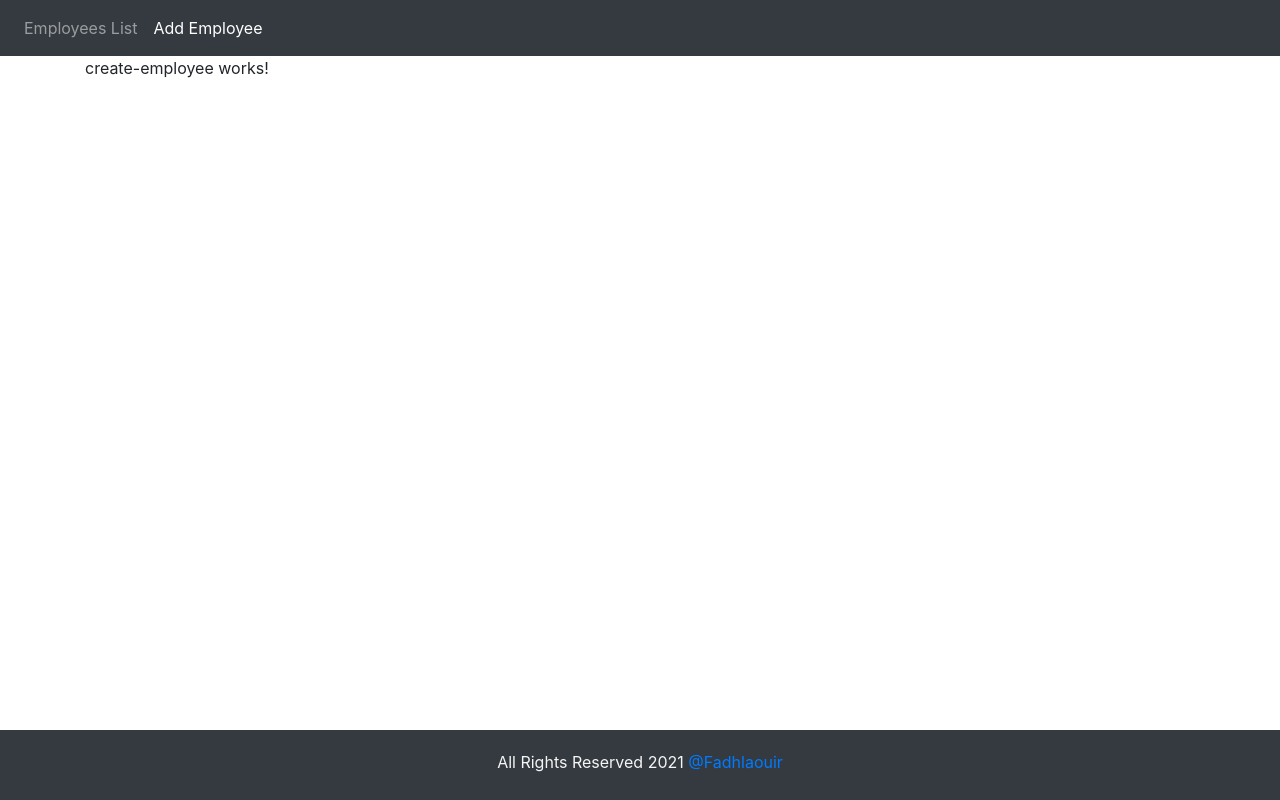
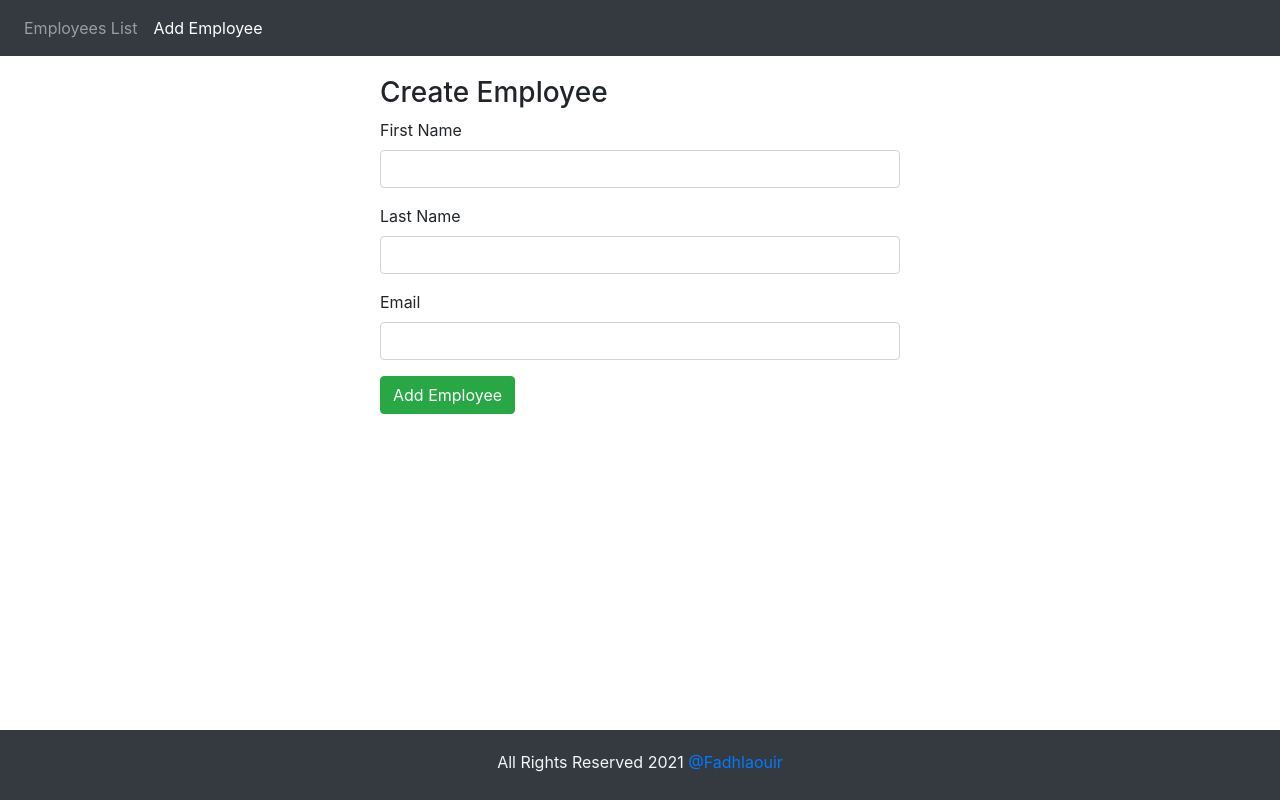
Before and after one commit to fadhlaouir/Employee-Management-Application, an Angular app in the folder angular-frontend/: page /create-employee in a window 1280 px wide. Built offline with nearby package versions, Linux system fonts and the light colour scheme.

Commit message:
Angular Create Employee Form Handling

```diff
--- a/angular-frontend/src/app/app.component.css
+++ b/angular-frontend/src/app/app.component.css
@@ -0,0 +1,3 @@
+.body {
+    padding: 20px;
+}
--- a/angular-frontend/src/app/app.component.html
+++ b/angular-frontend/src/app/app.component.html
@@ -9,7 +9,7 @@
     </ul>
 </nav>
 
-<div class="container">
+<div class="container body">
     <router-outlet></router-outlet>
 </div>
 
--- a/angular-frontend/src/app/app.module.ts
+++ b/angular-frontend/src/app/app.module.ts
@@ -7,6 +7,7 @@ import { AppComponent } from './app.component';
 import { EmployeeListComponent } from './components/employee-list/employee-list.component';
 import { EmployeeService } from './services/employee.service';
 import { CreateEmployeeComponent } from './components/create-employee/create-employee.component';
+import { FormsModule } from '@angular/forms';
 
 @NgModule({
   declarations: [
@@ -17,7 +18,8 @@ import { CreateEmployeeComponent } from './components/create-employee/create-emp
   imports: [
     BrowserModule,
     AppRoutingModule,
-    HttpClientModule
+    HttpClientModule,
+    FormsModule
   ],
   providers: [
     EmployeeService
--- a/angular-frontend/src/app/components/create-employee/create-employee.component.html
+++ b/angular-frontend/src/app/components/create-employee/create-employee.component.html
@@ -1 +1,22 @@
-<p>create-employee works!</p>
+<div class="col-md-6 offset-md-3">
+    <h3>Create Employee</h3>
+
+    <form (ngSubmit)="onSubmit()">
+        <div class="form-group">
+            <label for="firstName">First Name</label>
+            <input type="text" class="form-control" id="firstName" [(ngModel)]="employee.firstName" name="firstName">
+        </div>
+
+        <div class="form-group">
+            <label for="lastName">Last Name</label>
+            <input type="text" class="form-control" id="lastName" [(ngModel)]="employee.lastName" name="lastName">
+        </div>
+
+        <div class="form-group">
+            <label for="emailId">Email</label>
+            <input type="text" class="form-control" id="emailId" [(ngModel)]="employee.emailId" name="emailId">
+        </div>
+
+        <button class="btn btn-success" type="submit">Add Employee</button>
+    </form>
+</div>
--- a/angular-frontend/src/app/components/create-employee/create-employee.component.ts
+++ b/angular-frontend/src/app/components/create-employee/create-employee.component.ts
@@ -1,4 +1,5 @@
 import { Component, OnInit } from '@angular/core';
+import { Employee } from '../employee/employee';
 
 @Component({
   selector: 'app-create-employee',
@@ -7,9 +8,13 @@ import { Component, OnInit } from '@angular/core';
 })
 export class CreateEmployeeComponent implements OnInit {
 
+  employee: Employee = new Employee();
   constructor() { }
 
   ngOnInit(): void {
   }
+  onSubmit() {
+    console.log('added', this.employee)
+  }
 
 }
```
